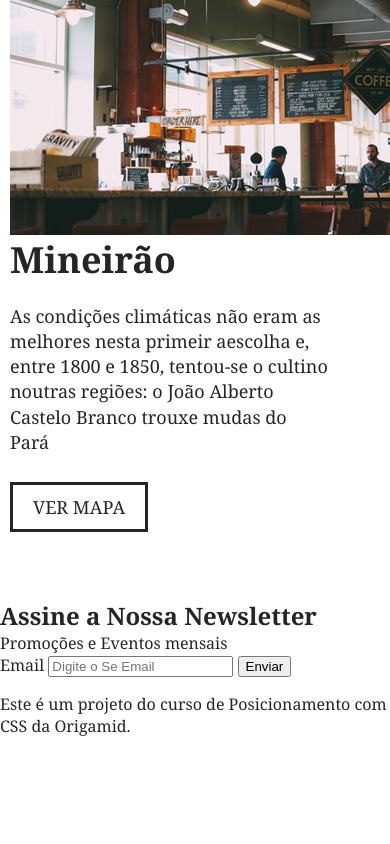
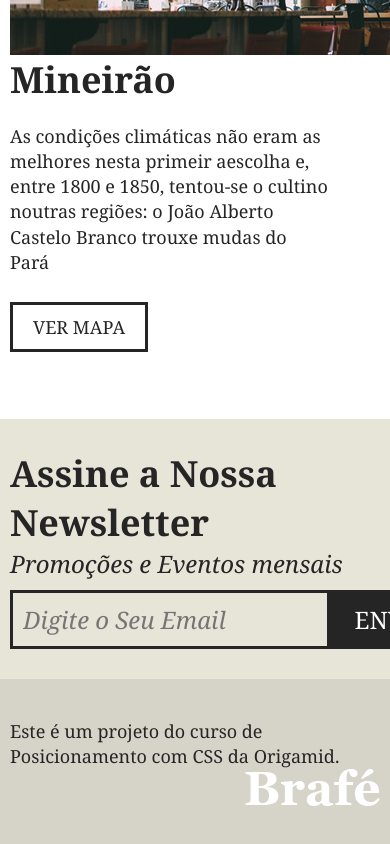
Before and after one commit to dougluz/css-posicionamento, a plain HTML site: page brafe-1/index.html in a window 390 px wide. Shown: the part 4142-4986 px from the top of the page. Before the commit the page ends 4916 px from the top, so only its background shows below. Drawn offline with Linux system fonts and the light colour scheme.

Commit message:
estilizado footer e adicionada a responsividade

```diff
--- a/brafe-1/css/style.css
+++ b/brafe-1/css/style.css
@@ -1,4 +1,13 @@
+/*
+Breakpoints
+
+*/
+
 /* Reset */
+
+* {
+  box-sizing: border-box;
+}
 
 body,
 h1,
@@ -55,6 +64,13 @@ a.menu-logo {
   font-size: 1.125em;
 }
 
+@media (max-width: 739px) {
+  .menu-nav {
+    float: none;
+    clear: both;
+  }
+}
+
 .intro {
   background: url("../img/bg-intro.jpg") no-repeat center center;
   background-size: cover;
@@ -80,6 +96,12 @@ a.menu-logo {
 .intro p {
   font-style: italic;
   font-size: 1.125em;
+}
+
+@media (max-width: 739px) {
+  .intro {
+    padding: 60px 0;
+  }
 }
 
 .sobre {
@@ -136,6 +158,25 @@ a.menu-logo {
   text-align: center;
   margin: 20px auto;
   max-width: 460px;
+}
+
+@media (min-width: 740px) and (max-width: 980px) {
+  .sobre-item {
+    width: 340px;
+  }
+  .sobre-container {
+    max-width: 720px;
+  }
+}
+
+@media (max-width: 739) {
+  .sobre-container {
+    max-width: 300px;
+  }
+  .sobre-item {
+    width: 300px;
+    margin: 0 auto;
+  }
 }
 
 .produtos {
@@ -212,6 +253,24 @@ h2.produtos-mineiro::before {
   margin: 20px auto 0 auto;
 }
 
+@media (min-width: 740px) and (max-width: 980px) {
+  .produtos-item {
+    width: 220px;
+  }
+  .produtos-container {
+    max-width: 720px;
+  }
+}
+
+@media (max-width: 739) {
+  .produtos-container {
+    max-width: 300px;
+  }
+  .produtos-item {
+    margin: 0 auto 20px auto;
+  }
+}
+
 .locais {
   max-width: 960px;
   margin: 0 auto;
@@ -263,3 +322,99 @@ h2.produtos-mineiro::before {
   color: #252525;
   padding: 10px 20px;
 }
+
+.assine {
+  background: #e7e4d8;
+  padding: 30px 0;
+}
+
+.assine-container {
+  max-width: 960px;
+  margin: 0 auto;
+}
+
+.assine-container::after,
+.assine-container::before {
+  content: "";
+  display: table;
+  clear: both;
+}
+
+.assine-info {
+  width: 460px;
+  margin: 0 10px;
+  float: left;
+}
+
+.assine-info h2 {
+  font-size: 2.25em;
+}
+
+.assine-info p {
+  font-size: 1.5em;
+  font-style: italic;
+}
+
+.assine form {
+  width: 460px;
+  margin: 10px 10px 0 10px;
+  float: left;
+}
+
+.assine form label {
+  display: none;
+}
+
+.assine input {
+  width: 320px;
+  box-sizing: border-box;
+  border: 3px solid #252525;
+  background: none;
+  font-size: 1.5em;
+  font-style: italic;
+  font-family: Georgia, "Times New Roman", Times, serif;
+  padding: 10px;
+  float: left;
+}
+
+.assine button {
+  width: 140px;
+  border: none;
+  background: #252525;
+  font-family: Georgia, "Times New Roman", Times, serif;
+  text-transform: uppercase;
+  font-size: 1.5em;
+  padding: 13px 0;
+  color: #fff;
+  cursor: pointer;
+}
+
+.footer {
+  background: #d6d3c8;
+  padding: 40px 0;
+}
+
+.footer-container {
+  max-width: 960px;
+  margin: 0 auto;
+}
+
+.footer-container::after,
+.footer-container::before {
+  content: "";
+  display: table;
+  clear: both;
+}
+
+.footer p {
+  float: left;
+  margin: 0 10px;
+  font-size: 1.125em;
+  line-height: 1.4em;
+}
+
+.footer img {
+  float: right;
+  margin: 0 10px;
+  display: block;
+}
--- a/brafe-1/index.html
+++ b/brafe-1/index.html
@@ -119,21 +119,21 @@
       </div>
     </section>
 
-    <section>
-      <div>
-        <div>
+    <section class="assine">
+      <div class="assine-container">
+        <div class="assine-info">
           <h2>Assine a Nossa Newsletter</h2>
           <p>Promoções e Eventos mensais</p>
         </div>
         <form action="">
           <label for="email">Email</label>
-          <input type="text" placeholder="Digite o Se Email" />
+          <input type="text" placeholder="Digite o Seu Email" />
           <button>Enviar</button>
         </form>
       </div>
     </section>
-    <footer>
-      <div>
+    <footer class="footer">
+      <div class="footer-container">
         <p>
           Este é um projeto do curso de Posicionamento com CSS da Origamid.
         </p>
```
